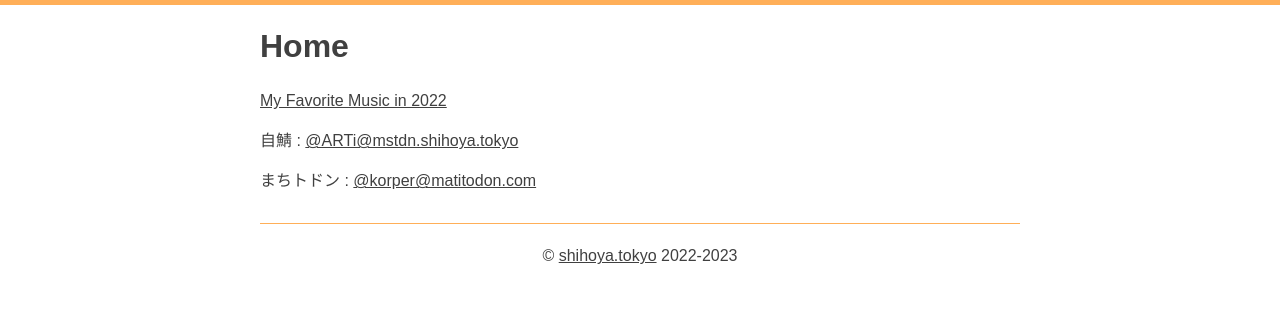
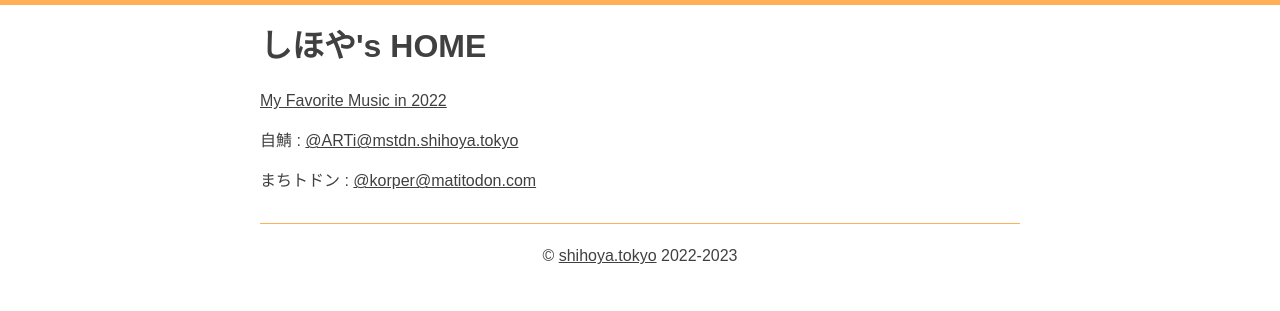
Before and after one commit to shihoya/shihoya.github.io, a plain HTML site: page index.html in a window 1280 px wide. Drawn offline with nearby package versions, Linux system fonts and the light colour scheme.

Commit message:
CNAME 変更

```diff
--- a/index.html
+++ b/index.html
@@ -2,7 +2,7 @@
 <html lang="ja">
 
 <head>
-	<title>Home</title>
+	<title>しほや's HOME</title>
 	<meta http-equiv="Content-type" content="text/html;charset=UTF-8">
 	<link rel="stylesheet" type="text/css" href="css/neat.css">
 	<link rel="stylesheet" type="text/css" href="css/custom.css">
@@ -15,7 +15,7 @@
 
 <body>
 
-	<h1>Home</h1>
+	<h1>しほや's HOME</h1>
 
 	<p><a href="./20221221_advent_music.html">My Favorite Music in 2022</a></p>
 
```
Also changed, not shown: 1 other file.
